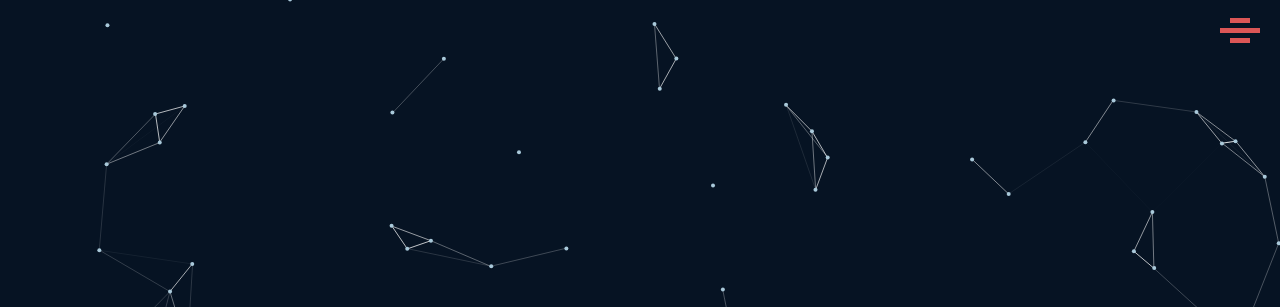
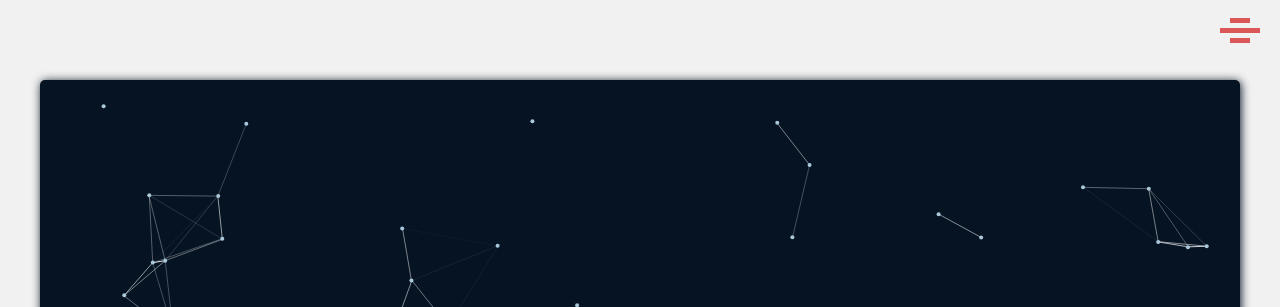
Before and after one commit to gusrichardson/portfolio-new, a plain HTML site: page index.html in a window 1280 px wide. Shown: the top 307 px of the page. Drawn offline with nearby package versions, Linux system fonts and the light colour scheme; a script that the page names is missing.

Commit message:
removed full header, now has margins again

```diff
--- a/index.html
+++ b/index.html
@@ -46,7 +46,7 @@
             <div class="line-two burger-line"></div>
             <div class="line-three burger-line"></div>
         </div>
-        <div class="header-wrapper" id="particles-js">
+        <div class="header-wrapper wrapper" id="particles-js">
             <div class="particles-overlay">
                 <div class="title-text">
                     <h1>Gus Richardson</h1>
@@ -56,7 +56,7 @@
             </div>
         </div>
         <a href="#about-section" class="scroll-down .white" aria-label="Navigate to the About section">
-            <i class="fas fa-chevron-circle-down" aria-hidden="true" id="white"></i>
+            <i class="fas fa-chevron-circle-down" aria-hidden="true"></i>
         </a>
     </header>
     <main>
@@ -222,13 +222,13 @@
                     </figure>
                 </div>
             </div>
-            <a href="#contact-section" class="scroll-down" aria-label="Navigate to the Skills section">
+            <a href="#contact-title" class="scroll-down" aria-label="Navigate to the Skills section">
                 <i class="fas fa-chevron-circle-down" aria-hidden="true"></i>
             </a>
         </section>
         <section id="contact-section">
             <div class="wrapper contact-wrapper">
-                <div class="contact-title">
+                <div class="contact-title" id="contact-title">
                     <h1 class="lax" data-lax-preset="spinIn-10">Contact</h1>
                 </div>
                 <div class="contact-flex">
--- a/styles/partials/_header.scss
+++ b/styles/partials/_header.scss
@@ -1,7 +1,6 @@
 header {
     min-height: 100vh;
     // border: 2px solid blue;
-    background: $dark;
     // background: $dark;
     // background: $lightblue;
     position: relative;
@@ -34,17 +33,17 @@ header {
 
 #particles-js {
     min-height: 400px;
-    max-height: 800px;
+    max-height: 550px;
     display: flex;
     overflow: hidden;
 }
 
 .header-wrapper {
-    height: 100vh;
+    // height: 100vh;
     background: $dark;
     //  background: linear-gradient(to right,  RGBA(241, 241, 241, 0.1), RGBA(6, 19, 35, 0.7));
-    // min-height: 400px;
-    // max-height: 600px;
+    min-height: 400px;
+    max-height: 600px;
     // RGBA(73, 115, 141, 0.8)
     // RGB(6, 19, 35)
     width: 100vw;
--- a/styles/partials/_nav.scss
+++ b/styles/partials/_nav.scss
@@ -1,5 +1,5 @@
 .nav-bar {
-    height: 0px;
+    height: 80px;
     overflow: hidden;
 }
 
```
Also changed, not shown: styles/style.css, 1 other file.
